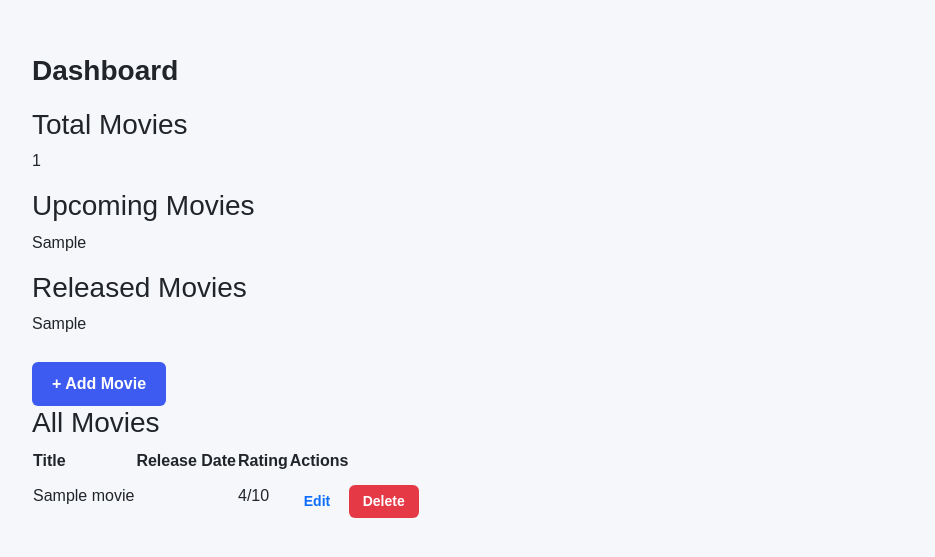
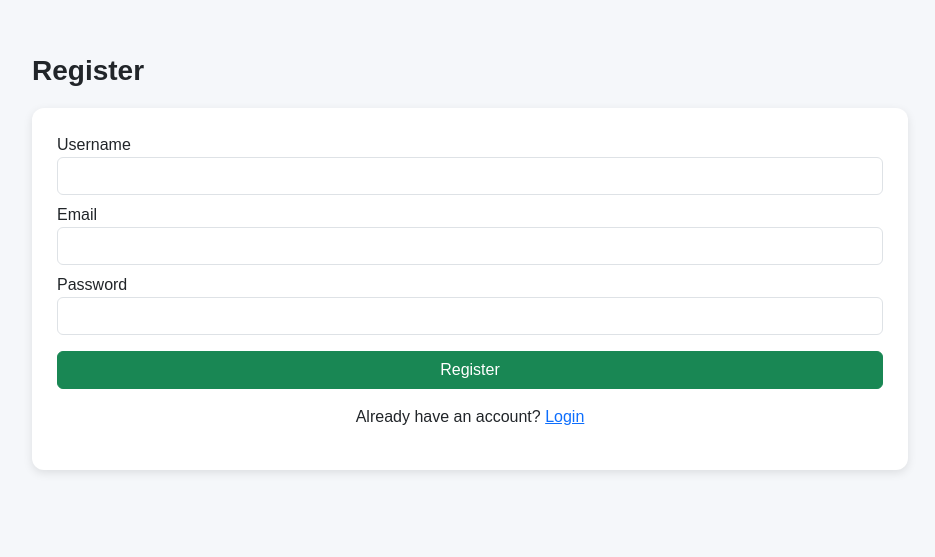
Before and after one commit to arranjan681/ReelLog, a Flask app: template templates/dashboard.html in a window 1280 px wide. Shown: the part 76-633 px from the top of the page, without its empty margins (170-1105 px from the left). Run offline with Flask 3, Linux system fonts and the light colour scheme; tables that the repository leaves empty hold one stand-in row (values such as "Sample post"); the template is opened without the code that fills it: values that come from a table or form of the project are taken from there, most other values are stand-ins (such as "Sample title", 1, 10 or a date in 2020); form fields are guessed from the names that the template uses; parts of the project's set-up code (start-up, migrations or seed data) failed here and were passed over.

Commit message:
Update dashboard.html

```diff
--- a/templates/dashboard.html
+++ b/templates/dashboard.html
@@ -1,67 +1,25 @@
-{% extends "base.html" %}
-{% block title %}Dashboard{% endblock %}
+{% extends 'base.html' %}
+{% block content %}
 
-{% block content %}
-<div class="dashboard-container">
+<h2 class="page-title">Register</h2>
 
-    <h2 class="page-title">Dashboard</h2>
+<form method="POST" class="form-box">
+    {{ form.hidden_tag() }}
 
-    <!-- Stats -->
-    <div class="stats-grid">
-        <div class="stat-card">
-            <h3>Total Movies</h3>
-            <p>{{ total_movies }}</p>
-        </div>
+    <label>Username</label>
+    {{ form.username(class="form-control") }}
 
-        <div class="stat-card">
-            <h3>Upcoming Movies</h3>
-            <p>{{ upcoming_movies }}</p>
-        </div>
+    <label class="mt-2">Email</label>
+    {{ form.email(class="form-control") }}
 
-        <div class="stat-card">
-            <h3>Released Movies</h3>
-            <p>{{ released_movies }}</p>
-        </div>
-    </div>
+    <label class="mt-2">Password</label>
+    {{ form.password(class="form-control") }}
 
-    <!-- Button -->
-    <div class="action-btn">
-        <a href="{{ url_for('add_movie') }}" class="button primary">+ Add Movie</a>
-    </div>
+    <button class="btn btn-success w-100 mt-3">Register</button>
 
-    <!-- Movie list -->
-    <div class="movie-list-section">
-        <h3>All Movies</h3>
+    <p class="text-center mt-3">
+        Already have an account? <a href="{{ url_for('login') }}">Login</a>
+    </p>
+</form>
 
-        {% if movies %}
-        <table class="styled-table">
-            <thead>
-                <tr>
-                    <th>Title</th>
-                    <th>Release Date</th>
-                    <th>Rating</th>
-                    <th>Actions</th>
-                </tr>
-            </thead>
-            <tbody>
-                {% for movie in movies %}
-                <tr>
-                    <td>{{ movie.title }}</td>
-                    <td>{{ movie.release_date }}</td>
-                    <td>{{ movie.rating }}/10</td>
-                    <td>
-                        <a href="{{ url_for('edit_movie', movie_id=movie.id) }}" class="button small">Edit</a>
-                        <a href="{{ url_for('delete_movie', movie_id=movie.id) }}" class="button small danger"
-                           onclick="return confirm('Delete this movie?')">Delete</a>
-                    </td>
-                </tr>
-                {% endfor %}
-            </tbody>
-        </table>
-        {% else %}
-            <p>No movies added yet.</p>
-        {% endif %}
-    </div>
-
-</div>
 {% endblock %}
```
